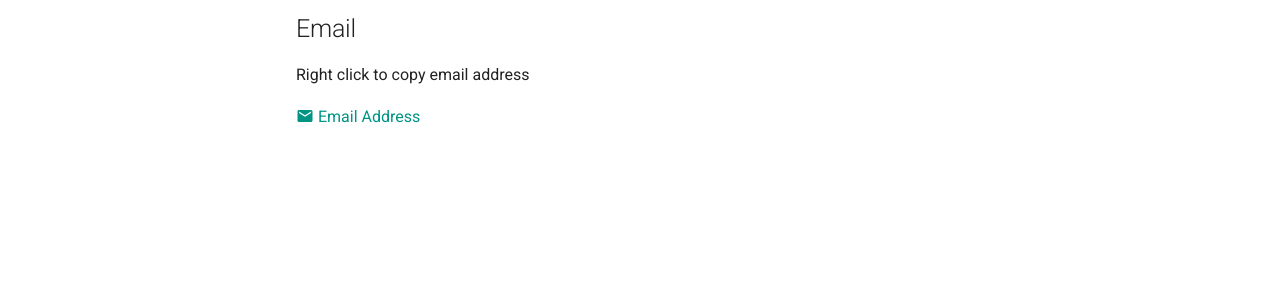
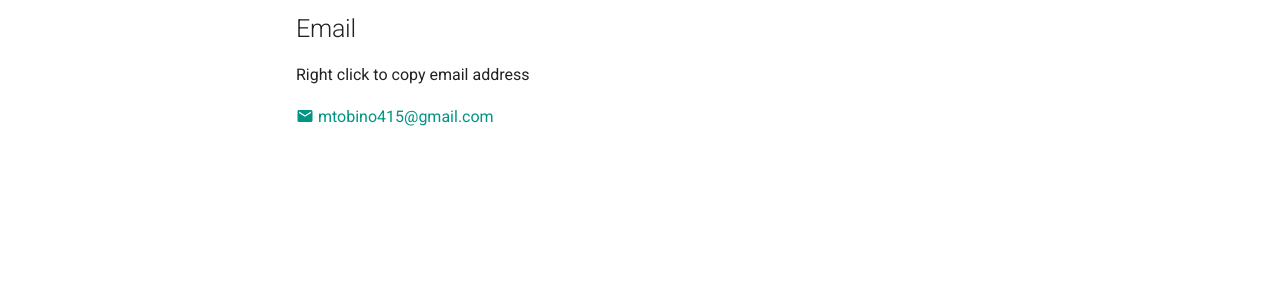
Before and after one commit to mtobino/Personal-Website, an MkDocs documentation site: the page built from docs/Contact Me/contactMe.md, in a window 1280 px wide. Shown: the part 357-657 px from the top of the page. Built offline with MkDocs 1.6.1 and Material for MkDocs 9.7.7, drawn with Linux system fonts in a browser that asks for light colours.

Commit message:
Update contactMe.md

```diff
--- a/docs/Contact Me/contactMe.md
+++ b/docs/Contact Me/contactMe.md
@@ -5,4 +5,4 @@
 ## Email
 Right click to copy email address
 
-[:material-email: Email Address](mtobino415@gmail.com)
+[:material-email: mtobino415@gmail.com](mtobino415@gmail.com)
```
